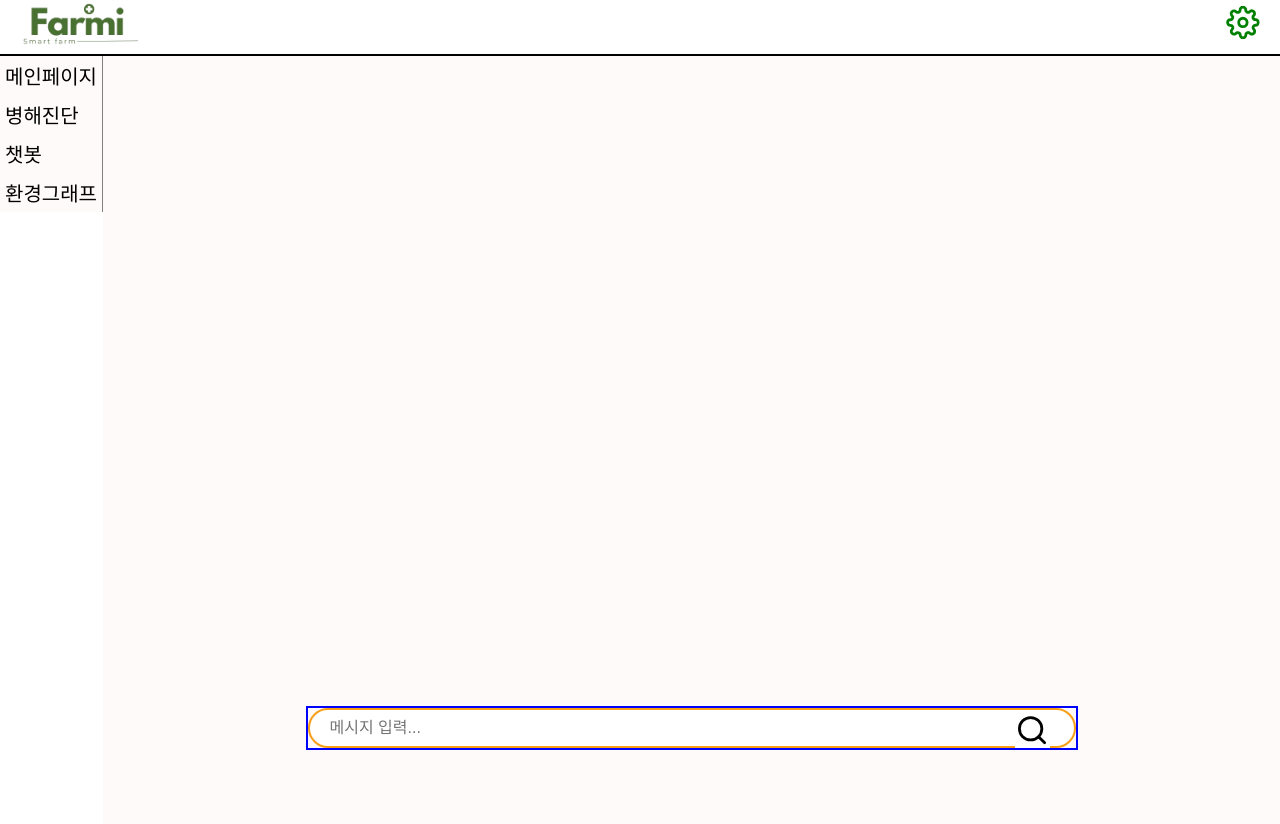
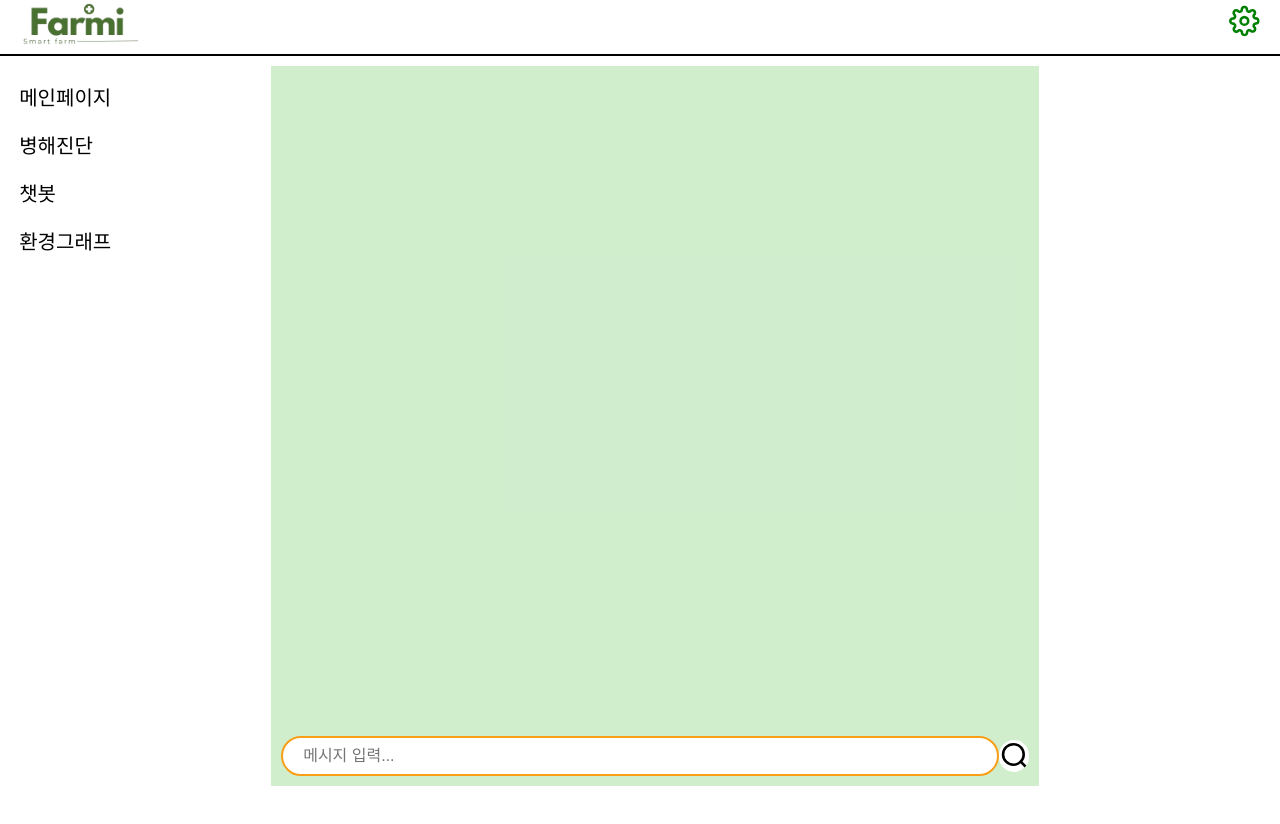
Before and after one commit to sojaeheon/smartfarm, a Vue app in the folder frontend/: page /AppChatbot in a window 1280 px wide. Both pictures are taken after typing "name@example.com", "Sample123" into the empty fields and a click on the button "submit". Shown: the top 824 px of the page. After the commit the page ends 800 px from the top, so only its background shows below. Built offline with nearby package versions, Linux system fonts and the light colour scheme.

Commit message:
modified:   frontend/src/assets/search.svg 	modified:   frontend/src/components/AppChatbot.vue 	new file:   frontend/src/components/AppChatbotModal.vue 	modified:   frontend/src/components/MenuList.vue

```diff
--- a/frontend/src/components/AppChatbot.vue
+++ b/frontend/src/components/AppChatbot.vue
@@ -1,15 +1,21 @@
 <template>
-  <div>
-    <MenuList />
-  </div>
-  <main class="main">
+  <header>
+    <img src="../assets/Farmi.svg" alt="farmi" height="50vh" />
+  </header>
+  <section class="main">
+    <div class="menu">
+      <MenuList />
+    </div>
     <div class="chat-bot">
       <div>
-        <button id="search-list"></button>
+        <button id="search-list" @click="showSearchList"></button>
+        <div v-if="isListOpen" class="modal-overlay" @click="closeModal">
+          <AppChatbotModal :lists="lists" @closeModal="closeModal" />
+        </div>
       </div>
-      <div class="messages">
-        <div v-for="message in messages" :key="message.id" class="message">
-          <div :class="`message-${message.sender}`">{{ message.text }}</div>
+      <div class="messages" ref="messages">
+        <div v-for="message in messages" :key="message.id" class="message" :class="message.sender">
+          <div class="message-text">{{ message.text }}</div>
         </div>
       </div>
       <div class="input-container">
@@ -17,21 +23,30 @@
         <button type="submit" @click="sendMessage"></button>
       </div>
     </div>
-  </main>
+  </section>
 </template>
 
 <script>
 import axios from 'axios';
-import MenuList from '../components/MenuList.vue';
+import MenuList from './MenuList.vue';
+import AppChatbotModal from './AppChatbotModal.vue';
 
 export default {
   data() {
     return {
+      isListOpen: false, // 모달의 상태
+      lists: ['이거', '저거', '요거'],
       userInput: '',
       messages: []
     };
   },
   methods: {
+    showSearchList() {
+      this.isListOpen = true; // 모달 열기
+    },
+    closeModal() {
+      this.isListOpen = false; // 모달 닫기
+    },
     async sendMessage() {
       const userMessage = this.userInput.trim();
       if (!userMessage) return;
@@ -42,69 +57,117 @@ export default {
       this.addMessage('ai', aiResponse);
 
       this.userInput = '';
+      this.scrollToBottom(); // 메시지 전송 후 스크롤 내리기
     },
     addMessage(sender, text) {
       this.messages.push({ id: Date.now(), sender, text });
     },
     async getAIResponse(message) {
       try {
-        const response = await axios.post('AI_API_ENDPOINT', {
-          prompt: message,
-          // 다른 필요한 API 매개변수
-        }, {
-          headers: {
-            'Authorization': `Bearer YOUR_API_KEY`
+        const response = await axios.post(
+          'AI_API_ENDPOINT',
+          {
+            prompt: message
+          },
+          {
+            headers: {
+              Authorization: `Bearer YOUR_API_KEY`
+            }
           }
-        });
+        );
 
         return response.data.choices[0].text.trim();
       } catch (error) {
         console.error('AI 응답 오류:', error);
         return '죄송합니다, 오류가 발생했습니다.';
       }
+    },
+    scrollToBottom() {
+    const messagesContainer = this.$refs.messages;
+    if (messagesContainer) {
+      messagesContainer.scrollTop = messagesContainer.scrollHeight; // 스크롤을 맨 아래로 내리기
+    }
     }
   },
   components: {
-    MenuList
+    MenuList,
+    AppChatbotModal
+  },
+  updated() {
+    // 컴포넌트 업데이트 후 스크롤을 맨 아래로 자동 조정
+    this.scrollToBottom();
   }
 };
 </script>
 
 <style>
 /* 여기에 챗봇 스타일 추가 */
+header {
+  border-bottom: 2px solid black;
+  padding-left: 1.5vw;
+}
 .main {
-  display: inline-block;
   display: flex;
-  justify-content: center; /* 가로축 중앙 정렬 */
-  align-items: center; /* 세로축 중앙 정렬 */
-  height: 100vh; /* 화면 전체 높이를 차지하도록 설정 */
-  background-color: snow;
 }
 .chat-bot {
-  margin: 10px 0; /*위 아래 여백*/
-  position: absolute;
-  justify-content: center;
-  bottom: 5vh;
-  border: 2px solid blue;
+  display: flex;
+  flex-direction: column; /* 위아래 배치 */
+  height: 90vh;
+  width: 60vw;
+  margin: 10px 0 10px 10vw;
+  position: relative;
+  background-color: rgba(99, 199, 88, 0.3);
+  padding: 10px;
+  justify-content: flex-end; /* 메시지들을 아래쪽으로 정렬 */
 }
 #search-list {
   position: fixed;
   top: 5px;
   right: 20px;
-  background-image: url('../assets/settings.svg'); /*검색기록 이미지 찾기*/
+  background-image: url('../assets/settings.svg'); /* 검색기록 이미지 찾기 */
 }
-.chat-bot input{
+.messages {
+  display: flex;
+  flex-direction: column; /* 메시지를 위에서 아래로 쌓이게 함 */
+  gap: 10px; /* 메시지들 사이의 간격 */
+  max-height: 80vh; /* 최대 높이 설정 */
+  flex-grow: 1; /* 가능한 공간을 모두 차지하도록 설정 */
+  margin-bottom: 10px; /* 입력창 바로 위로 붙이기 위한 마진 */
+  margin-top: auto;
+  overflow-y: auto; /* 스크롤 가능하도록 설정 */
+}
+.messages > :first-child {
+  margin-top: auto;
+}
+.message {
+  display: flex;
+}
+.message-text {
+  padding: 10px;
+  border-radius: 10px;
+  max-width: 60%;
+  background-color: rgba(250,120,45,0.5);
+  z-index: 1;
+}
+.input-container {
+  display: flex;
+  align-items: center;
+  justify-content: space-between;
+  margin-top: 10px;
+}
+.chat-bot input {
   height: 5vh;
   width: 60vw;
   padding: 0px 20px 0px 20px;
   font-size: 1rem;
   border-radius: 30px;
   border: 2px solid #F99E17;
+  outline: none;
 }
 .chat-bot button {
-  position: absolute;
-  right: 2vw;
-  top: 5px;
+  width: 4vh;
+  height: 4vh;
   background-image: url('../assets/search.svg');
+  border-radius: 50px;
 }
 </style>
--- /dev/null
+++ b/frontend/src/components/AppChatbotModal.vue
@@ -0,0 +1,44 @@
+<template>
+    <div class="modal-overlay" @click="$emit('closeModal')">
+      <div class="modal" @click.stop>
+        <ul>
+          <li v-for="(list, index) in lists" :key="index" class="modal-item">{{ list }}</li>
+        </ul>
+      </div>
+    </div>
+  </template>
+
+  <script>
+  export default {
+    props: {
+      lists: {
+        type: Array,
+        required: true
+      }
+    }
+  };
+  </script>
+
+  <style>
+  .modal-overlay {
+    position: fixed;
+    top: 0;
+    right: 0;
+    width: 100%;
+    height: 100%;
+    background-color: rgba(0, 0, 0, 0.5); /* 반투명 배경 */
+    display: flex;
+    justify-content: flex-end; /* 오른쪽 정렬 */
+    align-items: flex-start; /* 위쪽 정렬 */
+    z-index: 1;
+  }
+  .modal {
+    margin: 20px; /* 모달과 화면 가장자리 간의 여백 */
+    background-color: white;
+    border-radius: 8px;
+    padding: 20px;
+    box-shadow: 0 2px 10px rgba(0, 0, 0, 0.1);
+    min-width: 200px; /* 최소 너비 */
+    cursor: pointer
+  }
+  </style>
--- a/frontend/src/components/MenuList.vue
+++ b/frontend/src/components/MenuList.vue
@@ -1,15 +1,12 @@
 <template> <!--HTML짜는 곳-->
-  <header><img src="../assets/Farmi.svg" alt="farmi" height="50vh"></header>
   <button id="menu-button" v-if="isMobile" @click="toggleShow"></button>
-  <nav class="menu">
-    <div :id="isMobile ? 'nav-mobile' : 'nav-desktop'" >
+  <nav class="menu" :id="isMobile ? 'nav-mobile' : 'nav-desktop'">
     <ul v-if="show">
       <li><a href="/">메인페이지</a></li>
       <li><a href="#">병해진단</a></li>
       <li><a href="/AppChatbot">챗봇</a></li>
       <li><a href="#">환경그래프</a></li>
     </ul>
-    </div>
   </nav>
 </template>
 
@@ -49,19 +46,15 @@ export default{
 </script>
 
 <style> /*CSS짜는 곳*/
-header {
-  border-bottom: 2px solid black;
-  padding-left: 1.5vw;
-}
 nav {
-  border-right: 1px solid gray;
+  padding: 2vw 1.5vw 1vw 1.5vw;
 }
 ul {
-  /*list-style-type: none;*/
+  list-style-type: none;
   font-size: 125%;
 }
 li {
-  padding: 5px;
+  padding: 0vw 1vw 1.5vw 0vw;
 }
 a {
   text-decoration: none;
@@ -69,8 +62,6 @@ a {
 }
 .menu {
   display: inline-block;
-  float: left;
-  background-color: snow;
 }
 #menu-button {
   float: right;
```
Also changed, not shown: frontend/src/assets/search.svg. Lines whose indentation alone changed are shown as unchanged.
